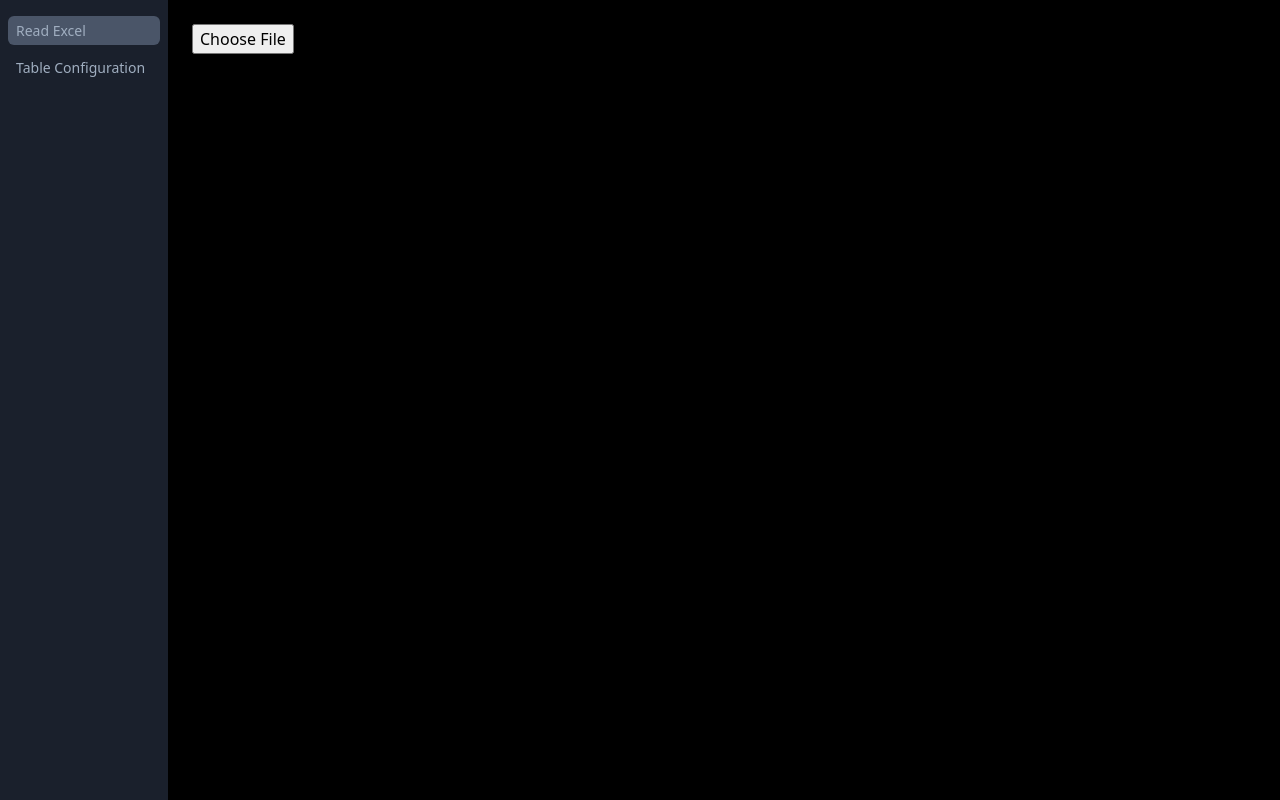
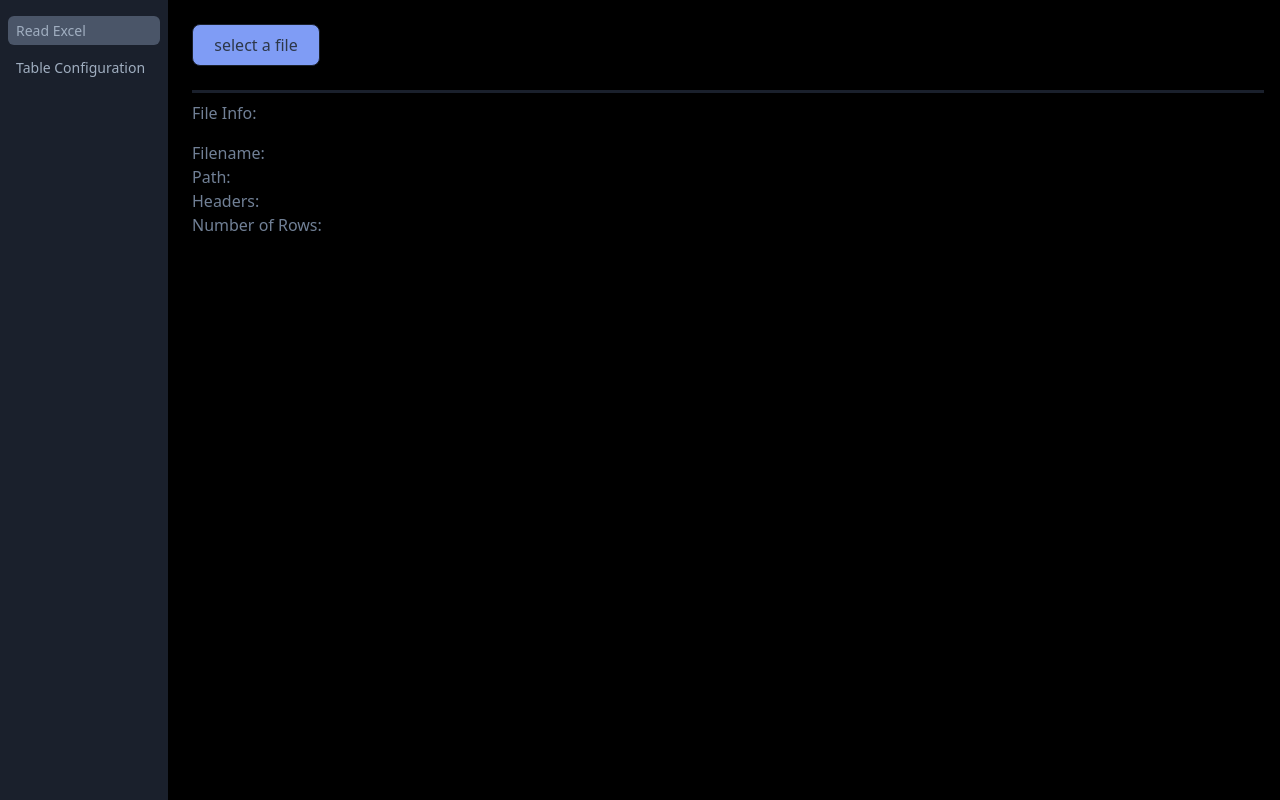
Before and after one commit to ryegaspar/disruption-datascrub, a Vue app: page /#/ in a window 1280 px wide. Built offline with nearby package versions, Linux system fonts and the light colour scheme.

Commit message:
modify home layout

```diff
--- a/src/components/ReadExcel.vue
+++ b/src/components/ReadExcel.vue
@@ -1,6 +1,9 @@
 <template>
-    <div>
-        <input type="file" @change="readXlsx"/>
+    <div class="flex items-center bg-grey-lighter">
+        <label class="text-gray-800 w-32 flex flex-col items-center py-2 bg-indigo-400 rounded-lg shadow-lg border border-gray-900 cursor-pointer hover:bg-indigo-600">
+            <span class="text-base leading-normal">select a file</span>
+            <input type='file' class="hidden" @change="readXlsx"/>
+        </label>
     </div>
 </template>
 
@@ -15,6 +18,7 @@ export default {
             }
 
             const f = obj.target.files[0]
+            console.log(f)
             const reader = new FileReader()
             reader.readAsArrayBuffer(f)
             reader.onload = () => {
--- a/src/router/index.js
+++ b/src/router/index.js
@@ -8,8 +8,8 @@ Vue.use(VueRouter)
 const routes = [
 	{
 		path: '/',
-		name: 'ReadExcel',
-		component: ReadExcel
+		name: 'Home',
+		component: Home
 	},
 	{
 		path: '/about',
--- a/src/views/Home.vue
+++ b/src/views/Home.vue
@@ -1,7 +1,15 @@
 <template>
     <div class="home">
-        <img alt="Vue logo" src="../assets/logo.png">
         <read-excel />
+
+        <hr class="border-b-2 border-gray-900 mt-6 mb-2">
+        <div class="text-gray-600">
+            <p class="mb-4">File Info:</p>
+            <p>Filename: </p>
+            <p>Path: </p>
+            <p>Headers: </p>
+            <p>Number of Rows: </p>
+        </div>
     </div>
 </template>
 
```
